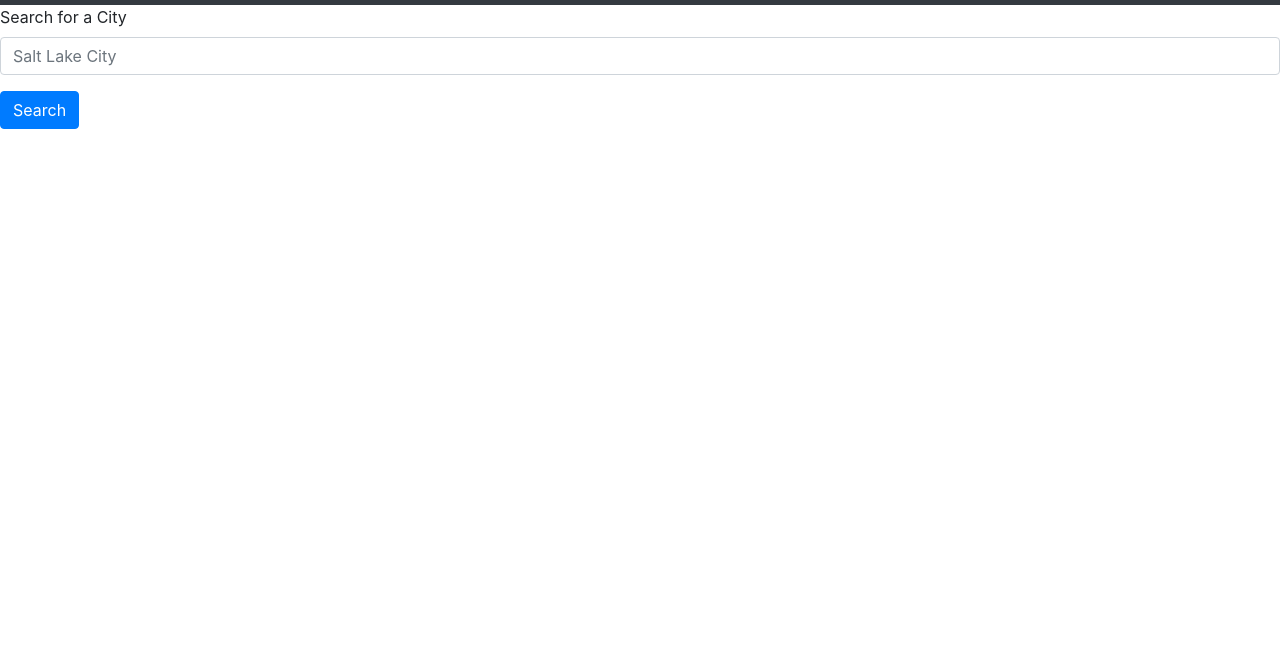
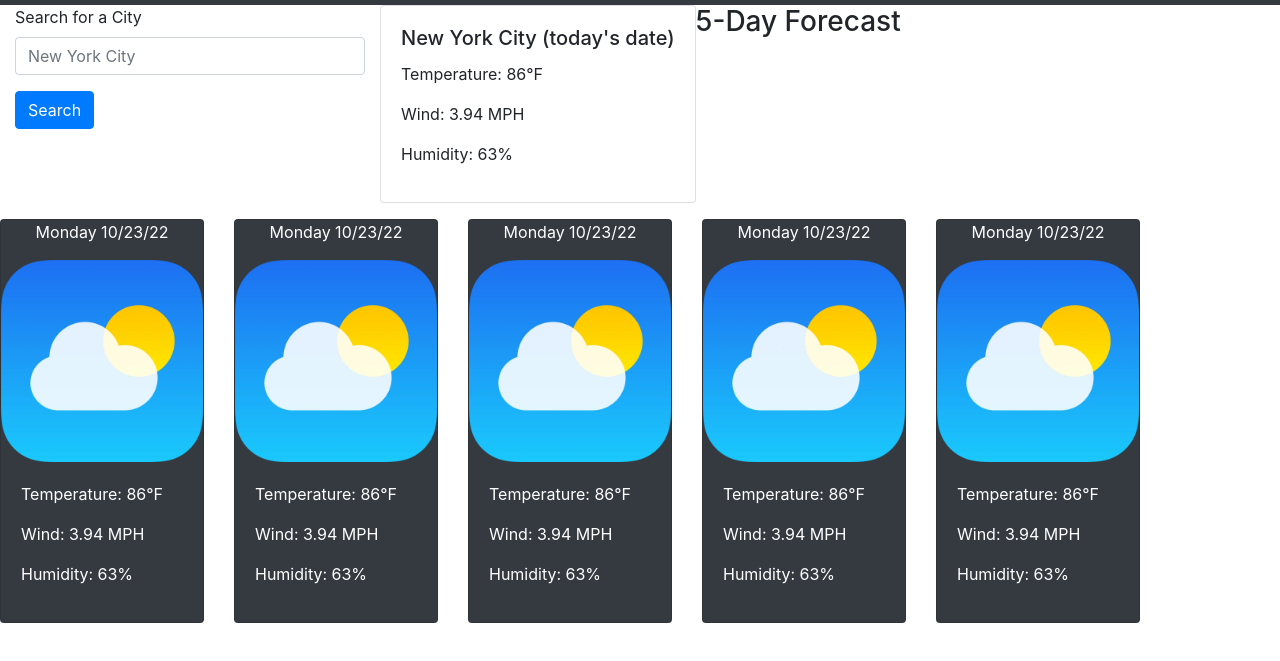
Before and after one commit to mckayfackrell/module-06, a plain HTML site: page index.html in a window 1280 px wide. Shown: the part 51-712 px from the top of the page. Drawn offline with nearby package versions, Linux system fonts and the light colour scheme.

Commit message:
Added 5 day forecast section with card deck and placeholders. Added a today's date with city name card.  Created header section and moved nav inside.

```diff
--- a/assets/js/script.js
+++ b/assets/js/script.js
@@ -1 +1,31 @@
 https://api.openweathermap.org/data/2.5/forecast?lat={lat}&lon={lon}&appid={API key}
+
+var dayOfWeek1
+var card-temp1
+var card-wind1
+var card-humidity1
+
+var dayOfWeek2
+var card-temp2
+var card-wind2
+var card-humidity2
+
+var dayOfWeek3
+var card-temp3
+var card-wind3
+var card-humidity3
+
+var dayOfWeek4
+var card-temp4
+var card-wind4
+var card-humidity4
+
+var dayOfWeek5
+var card-temp5
+var card-wind5
+var card-humidity5
+
+var dayOfWeek
+var card-temp
+var card-wind
+var card-humidity
--- a/index.html
+++ b/index.html
@@ -9,23 +9,101 @@
   <title>Weather Dashboard</title>
   <link rel="icon" type="image/x-icon" href="./assets/img/weather.webp">
 </head>
-<body>
-  <!-- Image and text -->
+
+  <!-- Header nav bar -->
+<header>
   <nav class="navbar navbar-dark bg-dark">
     <a class="navbar-brand" href="#">
       <img src="./assets/img/weather.webp" width="30" height="30" class="d-inline-block align-top" alt="sun with cloud in front of it">
       Weather Dashboard
     </a>
   </nav>
+</header>
 
+<body>
+<!--Search for a City left bar-->
+<div class="container float-left">
+  <div class="row">
+    <div class="col-sm-4">
       <form>
         <div class="form-group">
           <label for="searchCity">Search for a City</label>
-    <input type="city" class="form-control" id="searchCity" placeholder="Salt Lake City">
+          <input type="city" class="form-control" id="searchCity" placeholder="New York City">
         </div>
 
         <button type="submit" class="btn btn-primary">Search</button>
       </form>
+    </div>
+
+    <!--Today's date with City Name-->
+    <div class="card mb-3">
+      <!-- <img class="card-img-top" src="./assets/img/weather.webp"> -->
+      <div class="card-body">
+        <h5 class="card-title">New York City (today's date)</h5>
+        <p class="card-temp1">Temperature: 86°F</p>
+        <p class="card-wind1">Wind: 3.94 MPH</p>
+        <p class="card-humidity1">Humidity: 63%</p>
+      </div>
+    </div>
+
+    <!--5 Day Forecast Section-->
+    <h3>5-Day Forecast</h3>
+
+    <div class="card-deck">
+      <br>
+      <div class="card text-white bg-dark mb-3" style="max-width: 18rem;">
+        <p class="dayOfWeek1 text-center">Monday 10/23/22</p>
+        <img class="card-img-top" src="./assets/img/weather.webp">
+        <div class="card-body">
+          <p class="card-temp1">Temperature: 86°F</p>
+          <p class="card-wind1">Wind: 3.94 MPH</p>
+          <p class="card-humidity1">Humidity: 63%</p>
+        </div>
+      </div>
+
+      <div class="card text-white bg-dark mb-3" style="max-width: 18rem;">
+        <p class="dayOfWeek2 text-center">Monday 10/23/22</p>
+        <img class="card-img-top" src="./assets/img/weather.webp">
+        <div class="card-body">
+          <p class="card-temp2">Temperature: 86°F</p>
+          <p class="card-wind2">Wind: 3.94 MPH</p>
+          <p class="card-humidity2">Humidity: 63%</p>
+        </div>
+      </div>
+
+      <div class="card text-white bg-dark mb-3" style="max-width: 18rem;">
+        <p class="dayOfWeek3 text-center">Monday 10/23/22</p>
+        <img class="card-img-top" src="./assets/img/weather.webp">
+        <div class="card-body">
+          <p class="card-temp3">Temperature: 86°F</p>
+          <p class="card-wind3">Wind: 3.94 MPH</p>
+          <p class="card-humidity3">Humidity: 63%</p>
+        </div>
+      </div>
+
+      <div class="card text-white bg-dark mb-3" style="max-width: 18rem;">
+        <p class="dayOfWeek4 text-center">Monday 10/23/22</p>
+        <img class="card-img-top" src="./assets/img/weather.webp">
+        <div class="card-body">
+          <p class="card-temp4">Temperature: 86°F</p>
+          <p class="card-wind4">Wind: 3.94 MPH</p>
+          <p class="card-humidity4">Humidity: 63%</p>
+        </div>
+      </div>
+
+      <div class="card text-white bg-dark mb-3" style="max-width: 18rem;">
+        <p class="dayOfWeek5 text-center">Monday 10/23/22</p>
+        <img class="card-img-top" src="./assets/img/weather.webp">
+        <div class="card-body">
+          <p class="card-temp5">Temperature: 86°F</p>
+          <p class="card-wind5">Wind: 3.94 MPH</p>
+          <p class="card-humidity5">Humidity: 63%</p>
+        </div>
+      </div>
+
+    </div>
+
+</div>
 
     <script src="https://code.jquery.com/jquery-3.4.1.min.js"></script>
     <script src="./assets/js/script.js"></script>
```
Also changed, not shown: 1 other file. Lines whose indentation alone changed are shown as unchanged.
